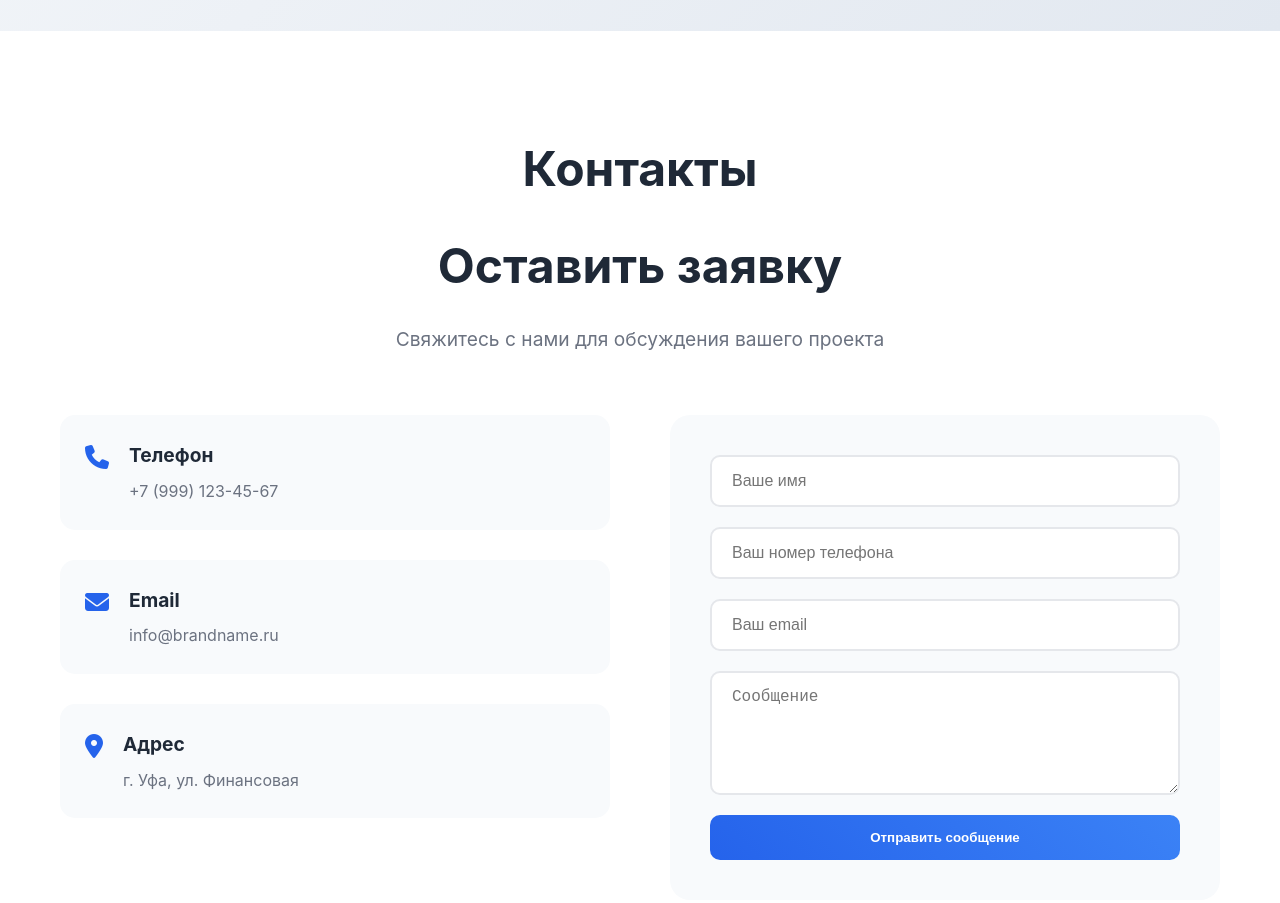
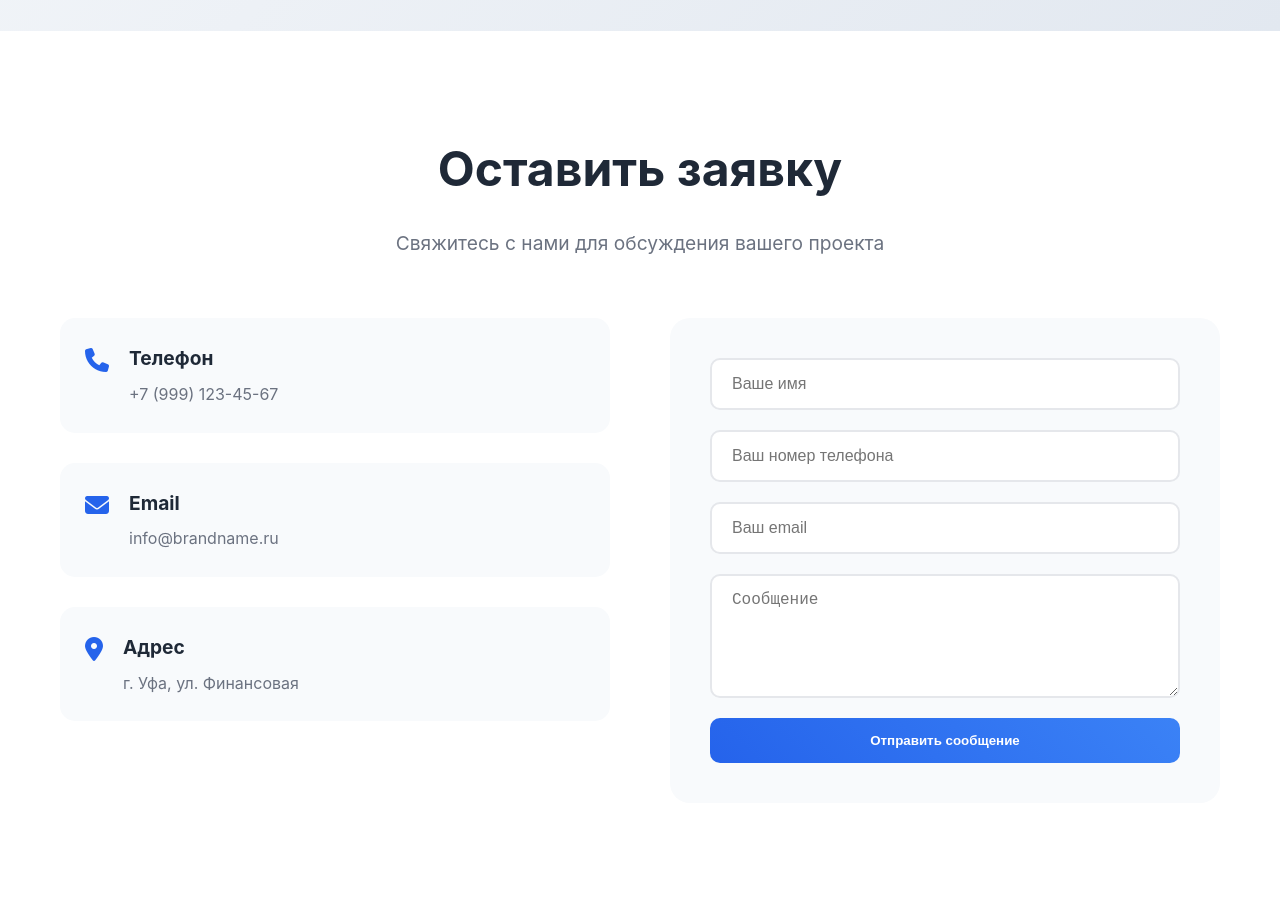
Before and after one commit to vladzagran/NewInfinIT, a plain HTML site: page index.html in a window 1280 px wide. Shown: the part 2560-3463 px from the top of the page. Drawn offline with Linux system fonts and the light colour scheme.

Commit message:
Update index.html

```diff
--- a/index.html
+++ b/index.html
@@ -4,7 +4,6 @@
 <head>
     <meta charset="UTF-8">
     <meta name="viewport" content="width=device-width, initial-scale=1.0">
-    <title>Modern Landing</title>
     <title>ИнфинIT</title>
     <link rel="stylesheet" href="style/style.css">
     <link rel="stylesheet" href="https://cdnjs.cloudflare.com/ajax/libs/font-awesome/6.4.0/css/all.min.css">
@@ -393,7 +392,6 @@
         <!-- Секция 4: Контакты -->
         <section id="contact" class="contact-section">
             <div class="container">
-                <h2 class="section-title">Контакты</h2>
                 <h2 class="section-title">Оставить заявку</h2>
                 <p class="section-subtitle">Свяжитесь с нами для обсуждения вашего проекта</p>
 
```
